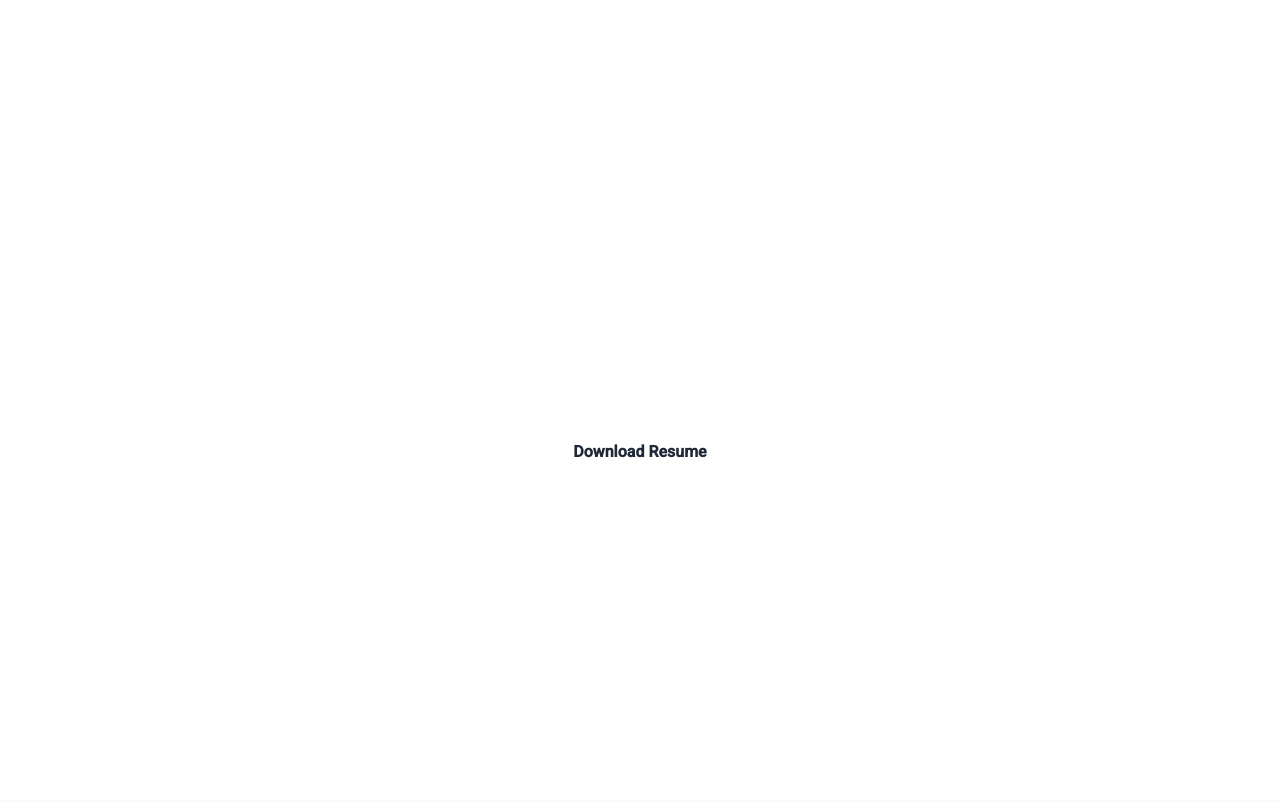
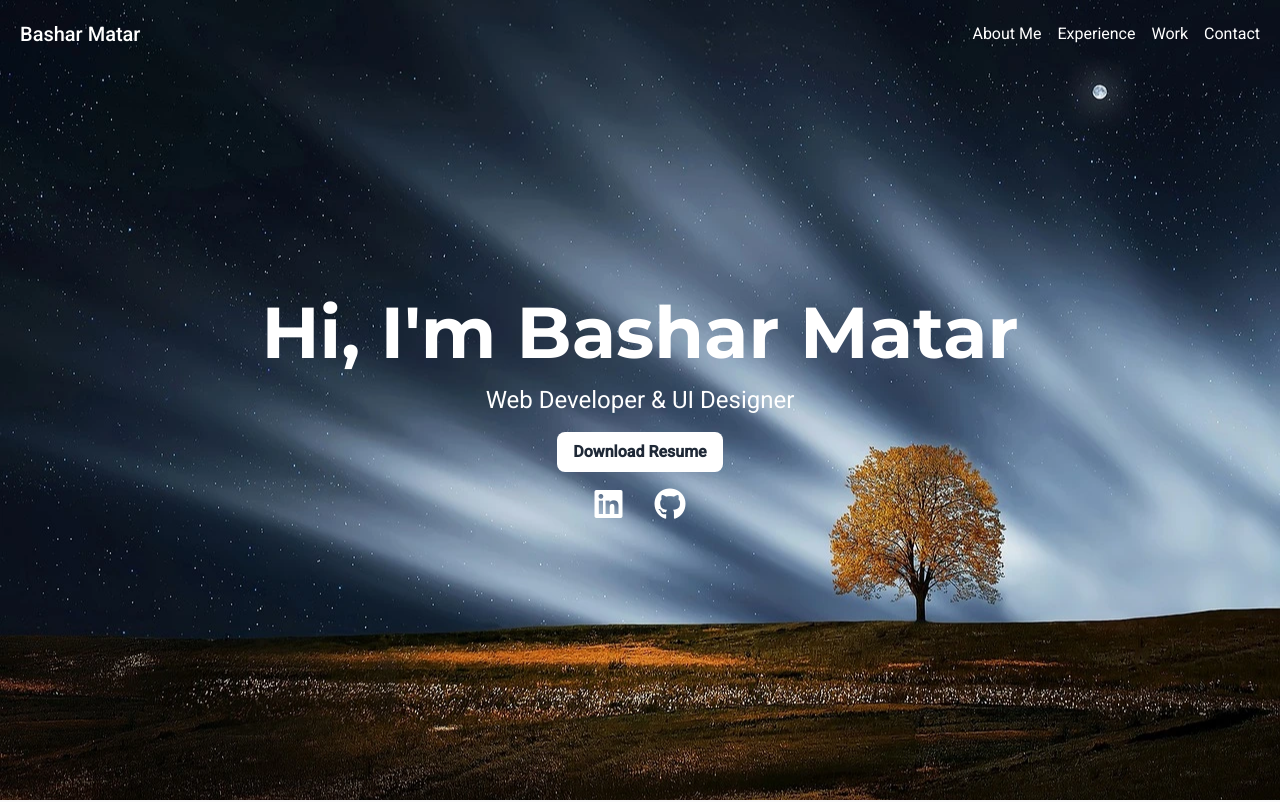
Before and after one commit to Bashar403/portfolio, a website: page index.html in a window 1280 px wide. Shown: the top 802 px of the page. Drawn offline with nearby package versions, Linux system fonts and the light colour scheme; the site is published under a folder, as on GitHub Pages, so addresses that start at the root find nothing; files whose address does not match are found by name.

Commit message:
fixed the background img

```diff
--- a/styles/input.css
+++ b/styles/input.css
@@ -21,7 +21,7 @@ html {
 
 /* Custom CSS for background img */
 .background-image {
-  background-image: url('/src/imgs/tree-736882_1280.webp');
+  background-image: url('./src/imgs/tree-736882_1280.webp');
   background-repeat: no-repeat;
   background-size: cover;
   background-position: center;
```
Also changed, not shown: dist/output.css.
